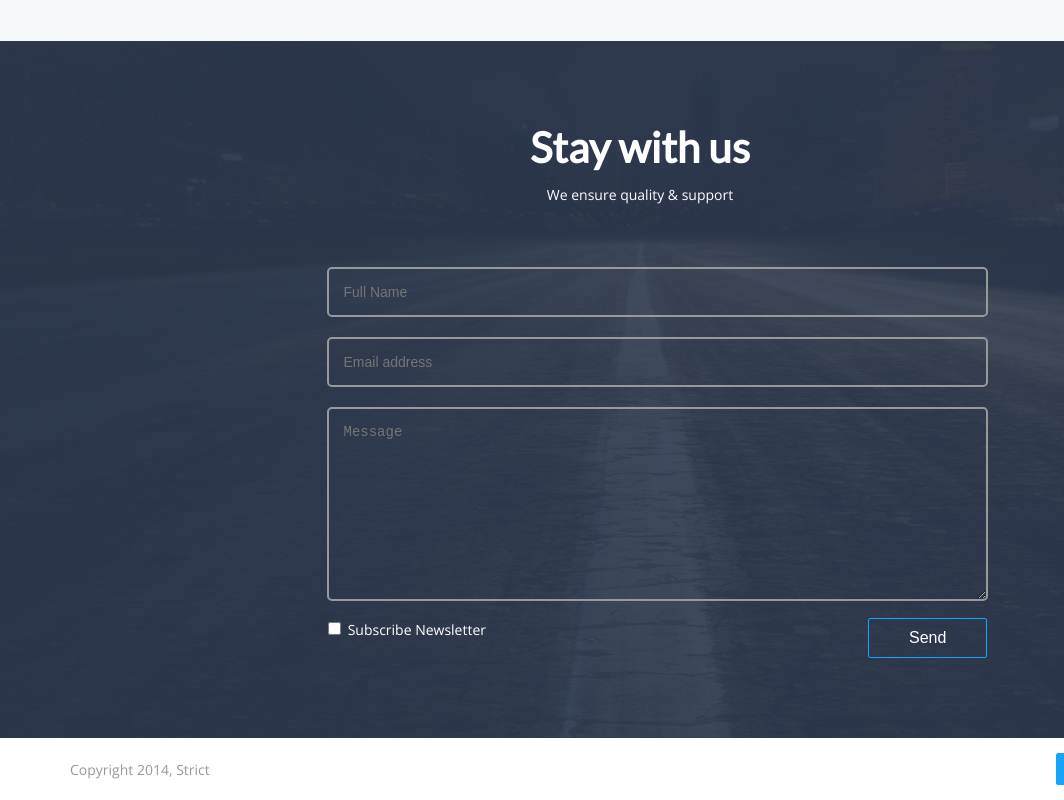
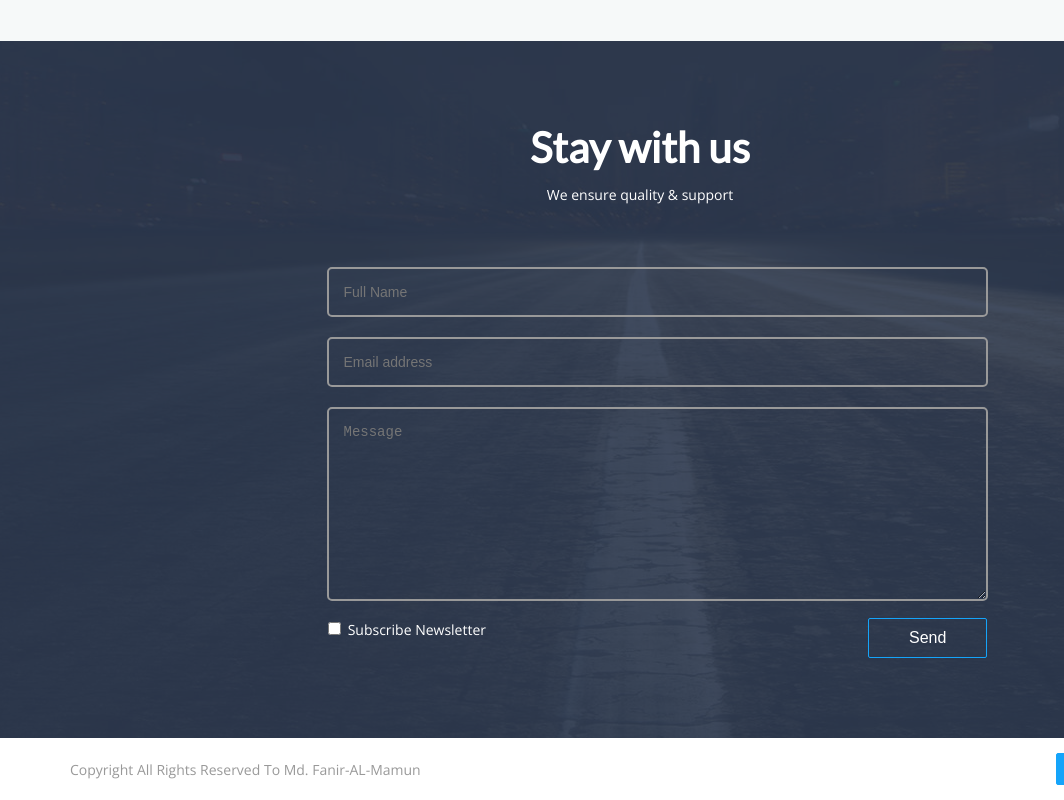
Before and after one commit to Fanir142/strict, a plain HTML site: page index.html in a window 1280 px wide. Shown: the part 2321-3121 px from the top of the page, 0-1064 px from the left. Drawn offline with nearby package versions, Linux system fonts and the light colour scheme.

Commit message:
Update index.html

```diff
--- a/index.html
+++ b/index.html
@@ -289,7 +289,8 @@
         <div class="container">
             <div class="row">
                 <div class="col-md-6">
-                    <p>Copyright 2014, Strict</p>
+                    <p>Copyright All Rights Reserved To Md. Fanir-AL-Mamun
+</p>
                 </div>
 
                 <div class="col-md-6">
```
